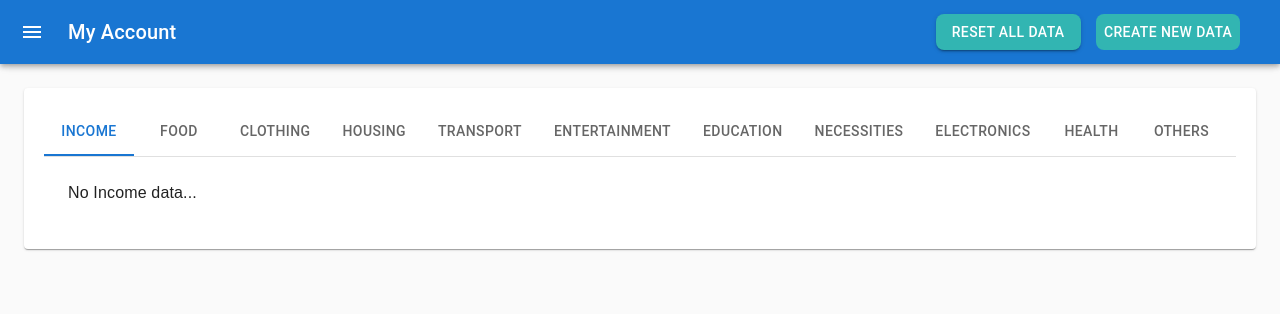
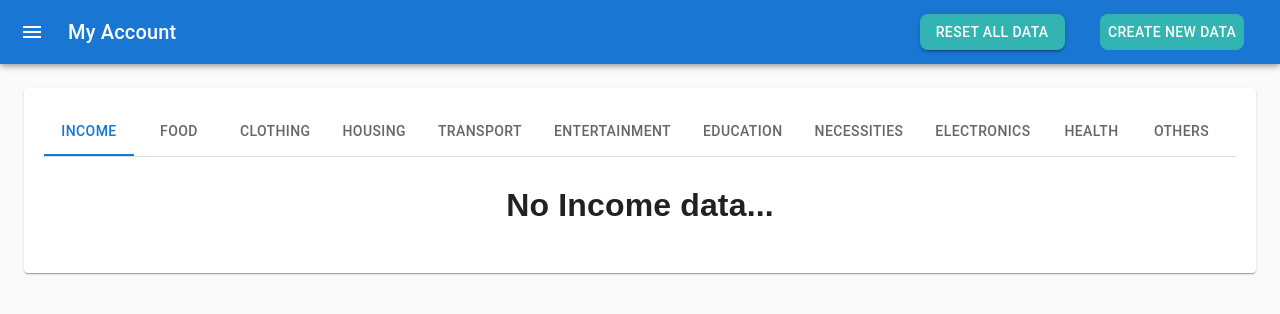
Before and after one commit to walkerhsu/wp_final, a React (Create React App) app in the folder frontend/: page /account/classification in a window 1280 px wide. Shown: the top 314 px of the page. Built offline with nearby package versions, Linux system fonts and the light colour scheme.

Commit message:
frontend add subCategory to modal

```diff
--- a/frontend/src/components/ResetDataForm.js
+++ b/frontend/src/components/ResetDataForm.js
@@ -49,21 +49,17 @@ const BtnWrapper = styled("div")({
 const avatarStyle = { backgroundColor: "#1bbd7e" };
 
 const ResetDataForm = ({ handleModalClose, data }) => {
-    console.log(data)
-  const { accountData, setAccountData, setIncomeData, setExpenseData } =
-    useAccount();
+  const { accountData, setAccountData } = useAccount();
 
   const handleResetData = () => {
     if (data.length === accountData.length) {
       alert("Reset all data");
       setAccountData([]);
-      setIncomeData([]);
-      setExpenseData([]);
       handleModalClose();
       return;
     }
     alert("Reset one data");
-    const resetData = accountData.filter((item) => !_.isEqual(item, data));
+    const resetData = accountData.filter((item) => !_.isEqual(item, data[0]));
     setAccountData(resetData);
     handleModalClose();
   };
@@ -84,7 +80,8 @@ const ResetDataForm = ({ handleModalClose, data }) => {
         </Grid>
         <InputWrapper>
           <Typography>
-            You are going to clear {data.length === 1 ? "one" : "all"} data. Are
+            You are going to remove
+            {data.length === accountData.length ? " all " : ` one ${data[0].category} `}data. Are
             you sure ?
           </Typography>
           <BtnWrapper>
--- a/frontend/src/components/Row.js
+++ b/frontend/src/components/Row.js
@@ -51,31 +51,28 @@ function Row({ item }) {
           onClick={onCollapse}
           sx={{ cursor: "pointer" }}
         >
-          <Typography>{item.category?.toLowerCase()}</Typography>
+          <Typography>{item.subCategory?.toLowerCase()}</Typography>
         </TableCell>
         <TableCell align="right" data-cy="item-edit">
           <IconButton onClick={onEdit} data-cy="update-item">
             <EditIcon />
           </IconButton>
-          <div>
             <IconButton onClick={onDelete} data-cy="delete-item">
               <DeleteIcon />
             </IconButton>
             <ResetDataModal
               open={deleteOpen}
               handleModalClose={() => setDeleteOpen(false)}
-              data={item}
+              data={[item]}
             />
-          </div>
         </TableCell>
       </TableRow>
       <TableRow key={`${item.id}-descriptions`}>
         <TableCell colSpan={5} style={{ paddingTop: 0, paddingBottom: 0 }}>
           <Collapse in={descriptionOpen} timeout="auto" unmountOnExit>
             <div className="p-4">
-              <Typography gutterBottom>Descriptions</Typography>
-              <Typography variant="subtitle2" sx={{ textIndent: "1rem" }}>
-                {item.description || "No description..."}
+              <Typography align="center" paragraph variant="subtitle2" sx={{ textIndent: "2rem" }}>
+                {item.description}
               </Typography>
             </div>
           </Collapse>
--- a/frontend/src/components/UpdateAccountForm.js
+++ b/frontend/src/components/UpdateAccountForm.js
@@ -33,20 +33,18 @@ const TimeFormatting = (Time) => {
     day +
     " )";
   return TimeStr;
-}
-
-
+};
 
 const paperStyle = {
   padding: 20,
-  height: "70vh",
-  width: 480,
+  height: 700,
+  width: 520,
   margin: "20px auto",
 };
 const btnStyle = {
   margin: "8px 0",
   color: "white",
-  width: "30%",
+  width: "35%",
   backgroundColor: "#bf209c",
   ":hover": {
     backgroundColor: "#5a104a",
@@ -57,8 +55,8 @@ const InputWrapper = styled("div")({
   display: "flex",
   flexDirection: "column",
   justifyContent: "space-around",
-  height: "70%"
-})
+  height: "75%",
+});
 
 const BtnWrapper = styled("div")({
   display: "flex",
@@ -75,19 +73,23 @@ const UpdateAccountForm = ({ handleModalClose, data }) => {
     date: data.date ? data.date : TimeFormatting(new Date()),
     name: data.name ? data.name : "name",
     category: data.category ? data.category : "Income",
+    subCategory: data.subCategory ? data.subCategory : "Salary",
     money: data.money ? data.money : "100",
     description: data.description ? data.description : "None",
   };
-  const { accountData, categories, setAccountData, } =
-    useAccount();
+  const { accountData, categories, setAccountData } = useAccount();
   const [time, setTime] = useState(defaultFormData.date);
   const [name, setName] = useState(defaultFormData.name);
   const [money, setMoney] = useState(defaultFormData.money);
   const [moneyMessage, setMoneyMessage] = useState("");
   const [category, setCategory] = useState(defaultFormData.category);
+  const [subCategory, setSubCategory] = useState(defaultFormData.subCategory);
+  const [subCategories, setSubCategories] = useState(
+    categories.filter((one_category) => one_category.cat === category)[0].subcat
+  );
   const [description, setDescription] = useState(defaultFormData.description);
 
-  const namePointer = useRef(null)
+  const namePointer = useRef(null);
   const moneyPointer = useRef(null);
   const descriptionPointer = useRef(null);
 
@@ -97,13 +99,22 @@ const UpdateAccountForm = ({ handleModalClose, data }) => {
 
   const handleNameChange = (event) => {
     const newName = event.target.value;
-    setName(newName)
-  }
+    setName(newName);
+  };
 
   const handleCategoryChange = (event) => {
     const newCategory = event.target.value;
-    // console.log(newCategory);
+    const newSubCategories = categories.filter(
+      (category) => category.cat === newCategory
+    )[0].subcat;
     setCategory(newCategory);
+    setSubCategories(newSubCategories);
+    setSubCategory(newSubCategories[0]);
+  };
+
+  const handleSubCategoryChange = (event) => {
+    const newSubCategory = event.target.value;
+    setSubCategory(newSubCategory);
   };
 
   const handleMoneyChange = (event) => {
@@ -153,29 +164,25 @@ const UpdateAccountForm = ({ handleModalClose, data }) => {
   const handleSubmit = (event) => {
     event.preventDefault();
     if (!time) {
-      alert("Time should be chosen")
-      return
+      alert("Time should be chosen");
+      return;
     }
     if (!name) {
-      alert("Name should not be empty")
-      namePointer.current.focus()
-      return
-    }
-    if (category === "Category") {
-      alert("Category should be chosen")
-      return
+      alert("Name should not be empty");
+      namePointer.current.focus();
+      return;
     }
     if (moneyMessage || !money) {
-
-      alert(moneyMessage?moneyMessage:"Money should not be empty")
-      moneyPointer.current.focus()
-      return
+      alert(moneyMessage ? moneyMessage : "Money should not be empty");
+      moneyPointer.current.focus();
+      return;
     }
     const data = {
       time: time,
       name: name,
       money: money,
       category: category,
+      subCategory: subCategory,
       description: description,
     };
     console.log(data);
@@ -222,10 +229,8 @@ const UpdateAccountForm = ({ handleModalClose, data }) => {
             fullWidth
             required
           ></TextField>
-          <FormControl fullWidth >
-            <InputLabel id="demo-simple-select-autowidth-label">
-              Category
-            </InputLabel>
+          <FormControl fullWidth>
+            <InputLabel id="category-label">Category</InputLabel>
             <Select
               labelId="Category"
               id="category"
@@ -233,8 +238,26 @@ const UpdateAccountForm = ({ handleModalClose, data }) => {
               label="Category"
               onChange={handleCategoryChange}
             >
-              {categories.map((cat) => (
-                <MenuItem value={cat} key={cat}>{cat}</MenuItem>
+              {categories.map((category) => (
+                <MenuItem value={category.cat} key={category.cat}>
+                  {category.cat}
+                </MenuItem>
+              ))}
+            </Select>
+          </FormControl>
+          <FormControl fullWidth disabled>
+            <InputLabel id="subCategory-label">SubCategory</InputLabel>
+            <Select
+              labelId="SubCategory"
+              id="subCategory"
+              value={subCategory}
+              label="SubCategory"
+              onChange={handleSubCategoryChange}
+            >
+              {subCategories?.map((sub_category) => (
+                <MenuItem value={sub_category} key={sub_category}>
+                  {sub_category}
+                </MenuItem>
               ))}
             </Select>
           </FormControl>
--- a/frontend/src/containers/Appframe.js
+++ b/frontend/src/containers/Appframe.js
@@ -47,11 +47,11 @@ const drawerWidth = 240;
 const BtnWrapper = styled("div")({
   position: "absolute",
   right: "0",
-  transform: "translate(-10%,0%)",
+  transform: "translate(-5%,0%)",
   display: "flex",
   flexDirection: "row",
   justifyContent: "space-around",
-  width: "25vw",
+  width: "360px",
 });
 
 const btnStyle = {
--- a/frontend/src/containers/hooks/useAccount.js
+++ b/frontend/src/containers/hooks/useAccount.js
@@ -1,17 +1,17 @@
 import { createContext, useContext, useState } from "react";
 import React from "react";
 const defaultCategories = [
-  "Income",
-  "Food",
-  "Clothing",
-  "Housing",
-  "Transport",
-  "Entertainment",
-  "Education",
-  "Necessities",
-  "Electronics",
-  "Health",
-  "Others",
+  { cat: "Income", subcat: ["Salary", "Bonus", "Others"] },
+  { cat: "Food", subcat: ["Breakfast", "Lunch", "Dinner"] },
+  { cat: "Clothing", subcat: ["Shirt", "Pants", "Shoes"] },
+  { cat: "Housing", subcat: ["Rent", "Mortgage", "Utilities"] },
+  { cat: "Transport", subcat: ["Public Transportation", "Gas", "Parking", "Maintenance"] },
+  { cat: "Entertainment", subcat: ["Movies", "Games", "Sports", "Music"] },
+  { cat: "Education", subcat: ["Books", "Tuition", "Cram School", "Supplies"] },
+  { cat: "Necessities", subcat: ["Groceries", "Toiletries", "Cleaning Supplies", "Others"] },
+  { cat: "Electronics", subcat: ["Phone", "Computer", "Tablet", "Others"] },
+  { cat: "Health", subcat: ["Doctor", "Medicine", "Dental", "Gym"] },
+  { cat:"Others", subcat: ["Others"] },
 ];
 const AccountContext = createContext({
   me: {},
@@ -31,6 +31,7 @@ const AccountContext = createContext({
   setAccountData: () => {},
   setIncomeData: () => {},
   setExpenseData: () => { },
+  setCategories: () => {},
   resetSignInData: () => {},
 });
 
@@ -85,7 +86,6 @@ const AccountProvider = (props) => {
   const checkEmail = (event) => {
     const email = event.target.value;
     setEmail(email);
-
     if (email.length < 5) {
       setEmailMessage("Email must be at least 5 characters long");
       return
@@ -122,6 +122,7 @@ const AccountProvider = (props) => {
         checkPassword,
         checkEmail,
         setAccountData,
+        setCategories,
         resetSignInData,
 
       }}
--- a/frontend/src/containers/pages/ClassificationPage.js
+++ b/frontend/src/containers/pages/ClassificationPage.js
@@ -11,6 +11,7 @@ import DataTable from "../../components/DataTable";
 import { useAccount } from "../hooks/useAccount";
 
 const paperStyle = {
+  width: "100%",
   padding: 20,
 }
 
@@ -36,19 +37,19 @@ const ClassificationPage = () => {
               aria-label="show income-expense tabs"
             >
               {categories.map((category) => (
-                <Tab label={category} value={category} />
+                <Tab label={category.cat} value={category.cat} />
               ))}
             </TabList>
           </Box>
           {categories.map((category) => (
-            <TabPanel value={category}>
-              {filterData(category).length !== 0 ? (
+            <TabPanel value={category.cat}>
+              {filterData(category.cat).length !== 0 ? (
                 <DataTable
-                  title={`Your ${category} Data`}
-                  data={filterData(category)}
+                  title={`Your ${category.cat} Data`}
+                  data={filterData(category.cat)}
                 />
               ) : (
-                <div>No {category} data...</div>
+                <h1 align="center">No {category.cat} data...</h1>
               )}
             </TabPanel>
           ))}
```
